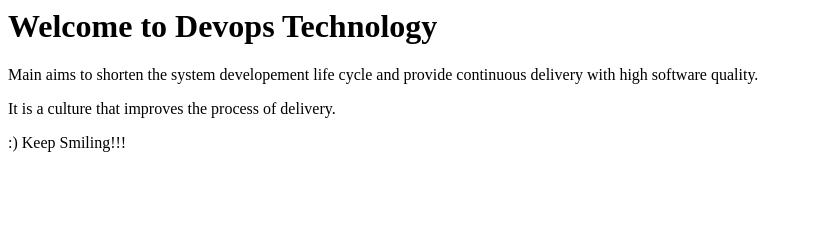
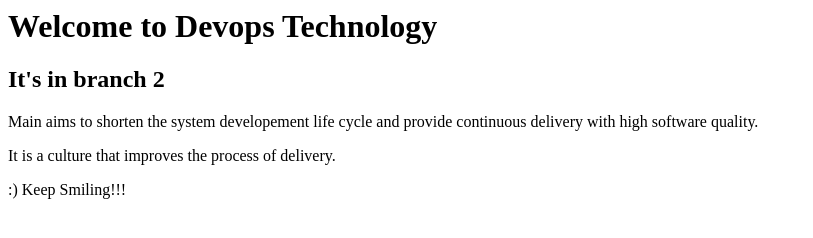
Before and after one commit to AnuragSisodiya27/Devops, a plain HTML site: page index.html in a window 1280 px wide. Shown: the whole page, without its empty margins (0-813 px from the left). Drawn offline with Linux system fonts and the light colour scheme.

Commit message:
added into branch style

```diff
--- a/index.html
+++ b/index.html
@@ -4,6 +4,7 @@
 </head>
 <body>
 <h1> Welcome to Devops Technology</h1>
+<h2>It's in branch 2</h2>
 <p>Main aims to shorten the system developement life cycle and provide continuous delivery with high software quality.</p>
 <p>It is a culture that improves the process of delivery.</p>
 <p>:) Keep Smiling!!!</p>
```
